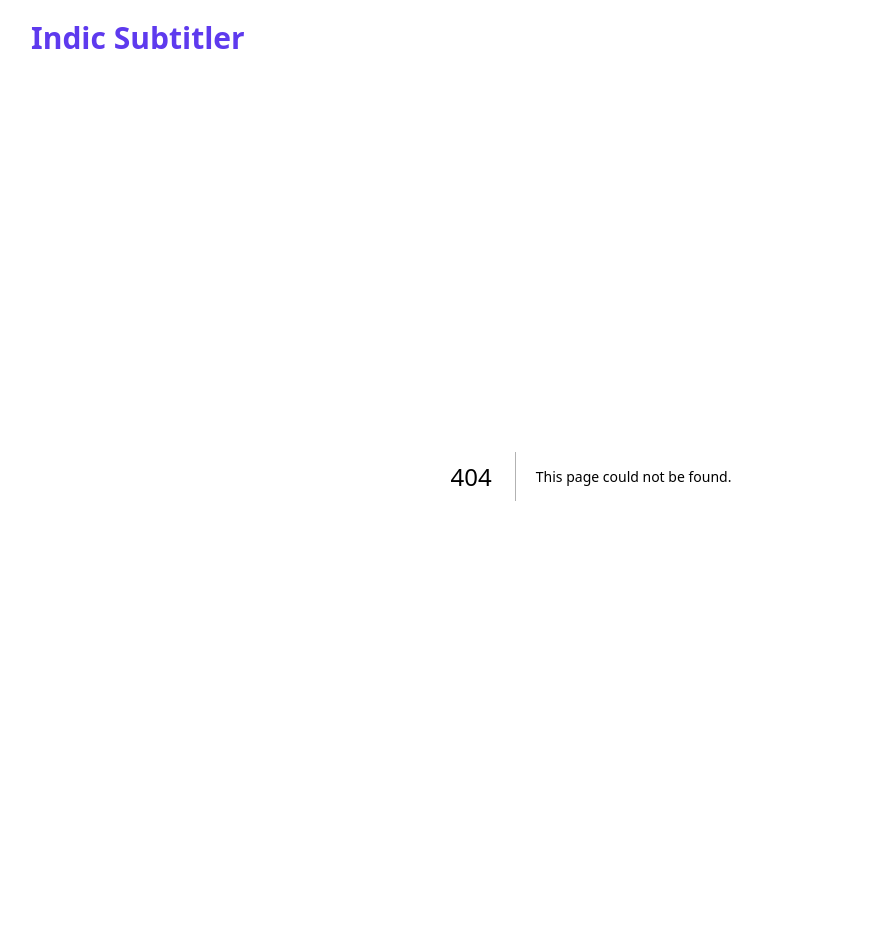
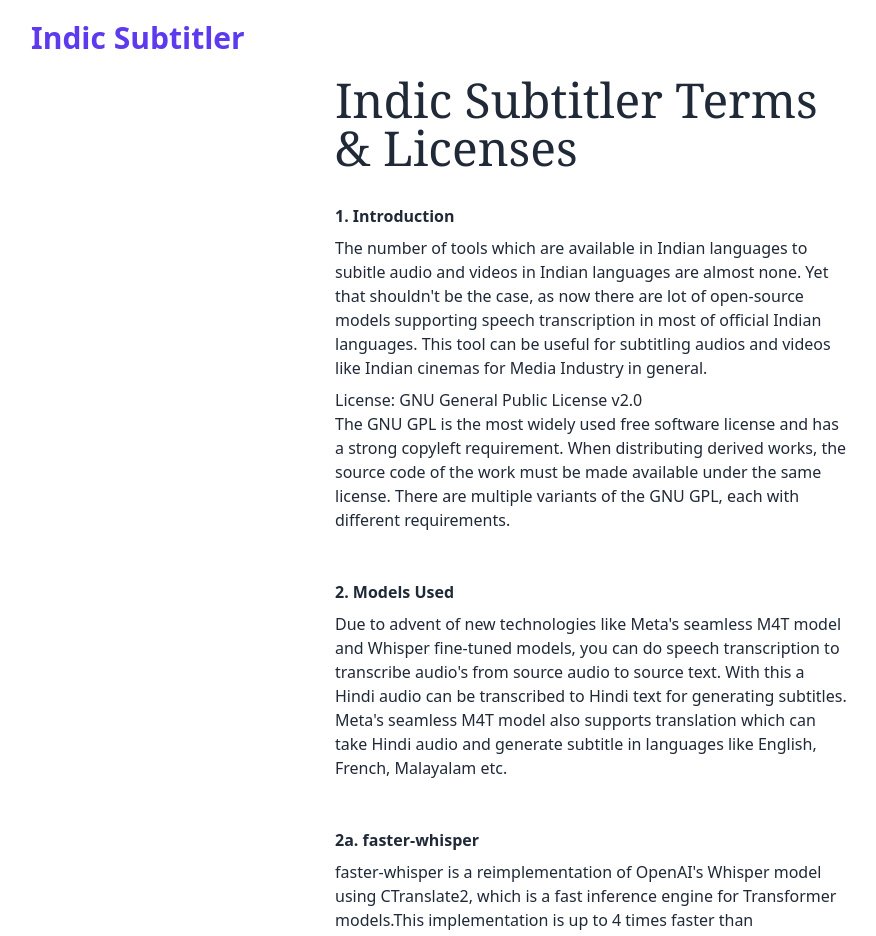
Before and after one commit to kurianbenoy/Indic-Subtitler, a Next.js app in the folder ui/: page /terms in a window 1280 px wide. Before the commit this address had no page. Shown: the top 936 px of the page, without its empty margins (49-925 px from the left). Before the commit the page ends 876 px from the top, so only its background shows below. Built offline with nearby package versions, Linux system fonts and the light colour scheme.

Commit message:
terms section added & footer links added

```diff
--- a/ui/src/components/home/Footer.jsx
+++ b/ui/src/components/home/Footer.jsx
@@ -1,3 +1,4 @@
+import Link from "next/link";
 import React from "react";
 
 export default function Footer() {
@@ -7,25 +8,28 @@ export default function Footer() {
         <h1 className="text-3xl font-semibold font-sans text-primary-900">
           Indic Subtitler
         </h1>
-        <p className="text-gray-500 text-xl lg:w-[45%] md:w-[60%] w-[60%]">
+        <p className="text-gray-500  lg:w-[45%] md:w-[60%] w-[60%]">
           An open source subtitling platform for transcribing videos/audios in
           Indic languages and translating subtitles as well using ML models.
         </p>
       </section>
-      <section className="flex md:flex-row flex-col md:gap-60 text-xl md:mt-0 mt-10 space-y-4 md:space-y-0">
-        <div className="">
+      <section className="flex md:flex-row flex-col md:gap-60  md:mt-0 mt-10 space-y-4 md:space-y-0">
+        {/* <div className="">
           <h3 className="font-semibold text-primary-900">Products</h3>
           <ul className="text-gray-500 space-y-1">
             <li>Pricing</li>
             <li>FAQ</li>
           </ul>
-        </div>
+        </div> */}
         <div>
           <h3 className="font-semibold text-primary-900">Company</h3>
           <ul className="text-gray-500 space-y-1">
-            <li>Contact</li>
-            <li>Terms</li>
-            <li>Privacy</li>
+            <li>
+              <Link href="/about">About us</Link>
+            </li>
+            <li>
+              <Link href="/terms">Terms</Link>
+            </li>
           </ul>
         </div>
       </section>
--- /dev/null
+++ b/ui/src/pages/terms.js
@@ -0,0 +1,63 @@
+import React from "react";
+
+const information = [
+  {
+    title: "1. Introduction",
+    detail:
+      "The number of tools which are available in Indian languages to subitle audio and videos in Indian languages are almost none. Yet that shouldn't be the case, as now there are lot of open-source models supporting speech transcription in most of official Indian languages. This tool can be useful for subtitling audios and videos like Indian cinemas for Media Industry in general.",
+    license: {
+      name: "GNU General Public License v2.0",
+      detail:
+        "The GNU GPL is the most widely used free software license and has a strong copyleft requirement. When distributing derived works, the source code of the work must be made available under the same license. There are multiple variants of the GNU GPL, each with different requirements.",
+    },
+  },
+  {
+    title: "2. Models Used",
+    detail:
+      "Due to advent of new technologies like Meta's seamless M4T model and Whisper fine-tuned models, you can do speech transcription to transcribe audio's from source audio to source text. With this a Hindi audio can be transcribed to Hindi text for generating subtitles. Meta's seamless M4T model also supports translation which can take Hindi audio and generate subtitle in languages like English, French, Malayalam etc.",
+  },
+  {
+    title: "2a. faster-whisper",
+    detail:
+      "faster-whisper is a reimplementation of OpenAI's Whisper model using CTranslate2, which is a fast inference engine for Transformer models.This implementation is up to 4 times faster than openai/whisper for the same accuracy while using less memory. The efficiency can be further improved with 8-bit quantization on both CPU and GPU.",
+    license: {
+      name: "MIT License",
+      detail:
+        "A short and simple permissive license with conditions only requiring preservation of copyright and license notices. Licensed works, modifications, and larger works may be distributed under different terms and without source code.",
+    },
+  },
+  {
+    title: "2b. SeamlessM4T",
+    detail:
+      "Seamless is a family of AI models that enable more natural and authentic communication across languages. SeamlessM4T is a massive multilingual multimodal machine translation model supporting around 100 languages. SeamlessM4T serves as foundation for SeamlessExpressive, a model that preserves elements of prosody and voice style across languages and SeamlessStreaming, a model supporting simultaneous translation and streaming ASR for around 100 languages. SeamlessExpressive and SeamlessStreaming are combined into Seamless, a unified model featuring multilinguality, real-time and expressive translations.",
+    license: {
+      name: "Attribution-NonCommercial 4.0 International",
+      detail:
+        "A license that allows for sharing and remixing of creative works while requiring attribution and prohibiting commercial use",
+    },
+  },
+];
+
+export default function term() {
+  return (
+    <main className=" flex flex-col md:items-center mx-2 md:mx-0">
+      <h1 className="font-serif md:w-[40%] text-3xl md:text-5xl mb-8">
+        Indic Subtitler Terms & Licenses
+      </h1>
+      {information.map((element, index) => (
+        <div className="md:w-[40%] mb-12 " key={index}>
+          <h2 className="mb-2 font-semibold">{element.title}</h2>
+          <p className="">{element.detail}</p>
+          {element.license && (
+            <>
+              <h3 className="mt-2 font-medium">
+                License: {element.license.name}
+              </h3>
+              <p className="">{element.license.detail}</p>
+            </>
+          )}
+        </div>
+      ))}
+    </main>
+  );
+}
```
